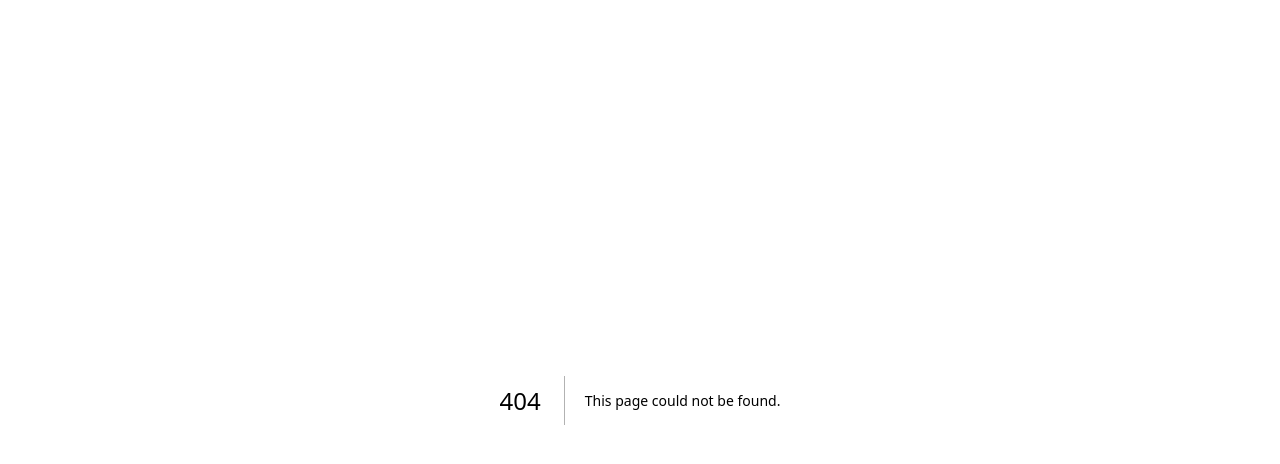
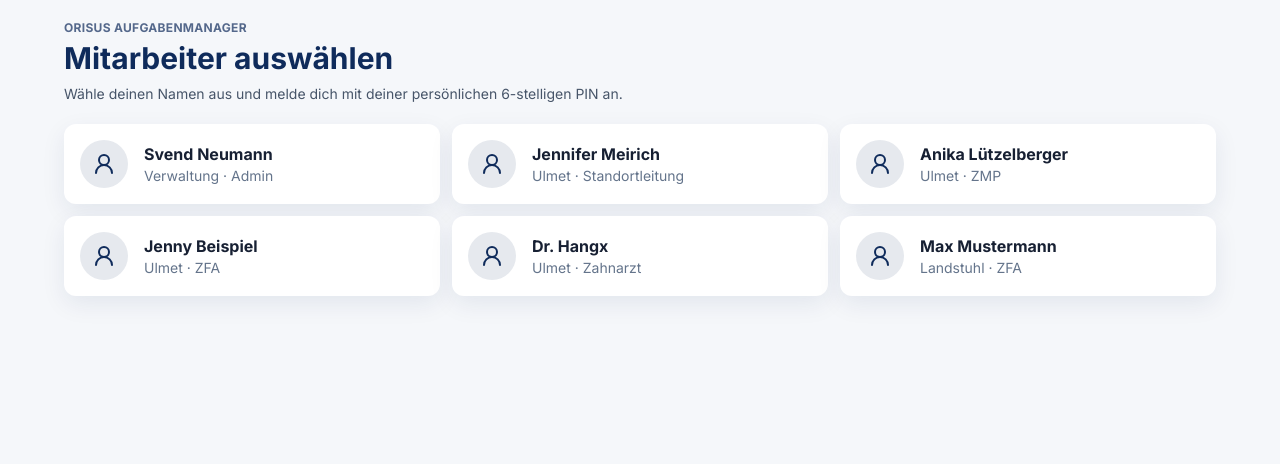
Before and after one commit to SvendNeumann/orisus-aufgabenmanager, a Next.js app: page /login in a window 1280 px wide. Before the commit this address had no page. Shown: the top 464 px of the page. Built offline with nearby package versions, Linux system fonts and the light colour scheme; no server answers.

Commit message:
feat: add employee selection login

```diff
--- /dev/null
+++ b/app/login/page.tsx
@@ -0,0 +1,9 @@
+import Link from "next/link";
+import { UserRound } from "lucide-react";
+import { Card, Page } from "@/components/ui";
+import { getEmployees } from "@/lib/orisus";
+
+export default async function LoginPage() {
+  const employees = await getEmployees();
+  return <Page title="Mitarbeiter auswählen" subtitle="Wähle deinen Namen aus und melde dich mit deiner persönlichen 6-stelligen PIN an."><div className="grid gap-3 sm:grid-cols-2 lg:grid-cols-3">{employees.map((employee) => <Link key={employee.id} href={`/login/${employee.id}`}><Card className="flex items-center gap-4"><div className="flex h-12 w-12 items-center justify-center rounded-full bg-navy/10 text-navy"><UserRound className="h-6 w-6" /></div><div><p className="font-bold">{employee.display_name}</p><p className="text-sm text-slate-500">{employee.location_name} · {employee.function_title}</p></div></Card></Link>)}</div></Page>;
+}
```
